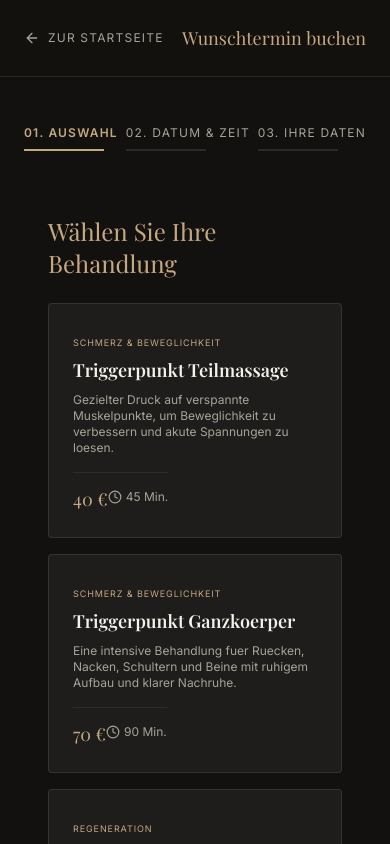
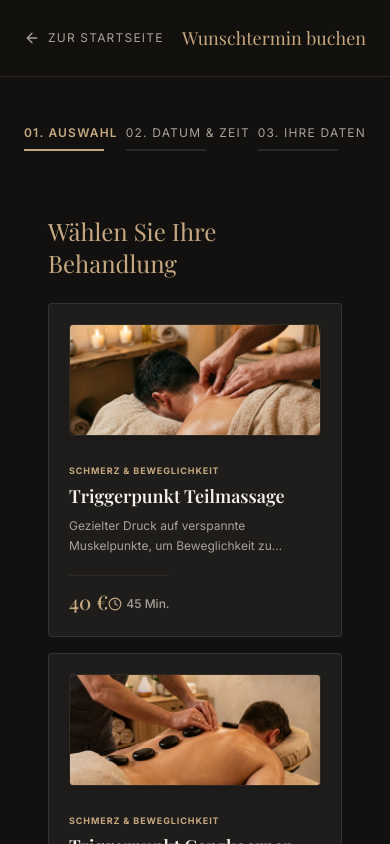
Before and after one commit to allanhamduws-alt/damir-massage, a Next.js app: page /booking in a window 390 px wide. Shown: the top 844 px of the page. Built offline with nearby package versions, Linux system fonts and the light colour scheme; a web font is replaced by a local one.

Commit message:
feat: integrate beautiful, responsive service image cards inside the booking page selection flow

```diff
--- a/src/app/booking/page.tsx
+++ b/src/app/booking/page.tsx
@@ -33,6 +33,25 @@ export default function BookingPage(props: { searchParams: Promise<{ service?: s
   const [submitting, setSubmitting] = useState(false);
   const [submitError, setSubmitError] = useState("");
   const [createdBooking, setCreatedBooking] = useState<any>(null);
+
+  const getServiceImage = (id: string) => {
+    switch (id) {
+      case "triggerpunkt-45":
+        return "/images/service_trigger_teil.png";
+      case "triggerpunkt-90":
+        return "/images/service_trigger_ganz.png";
+      case "schroepfen-45":
+        return "/images/service_schroepfen.png";
+      case "entspannung-45":
+        return "/images/service_entspannung.png";
+      case "gutschein-60":
+        return "/images/service_gutschein.png";
+      case "schwangerschaft":
+        return "/images/service_schwangerschaft.png";
+      default:
+        return "/images/tools.png";
+    }
+  };
 
   // Fetch active services
   useEffect(() => {
@@ -225,21 +244,35 @@ export default function BookingPage(props: { searchParams: Promise<{ service?: s
                         setSelectedService(service);
                         setStep(2);
                       }}
-                      className={`p-6 text-left rounded-sm border transition-all duration-200 flex flex-col sm:flex-row justify-between sm:items-center gap-4 ${
+                      className={`text-left rounded-sm border transition-all duration-200 overflow-hidden flex flex-col md:flex-row gap-5 p-5 ${
                         selectedService?.id === service.id
                           ? "border-[#C5A880] bg-[#C5A880]/5"
                           : "border-white/10 hover:border-[#C5A880]/40 bg-white/5 hover:bg-white/[0.07]"
                       }`}
                     >
-                      <div>
-                        <span className="text-[9px] uppercase tracking-widest text-[#C5A880]">{service.category}</span>
-                        <h3 className="font-serif text-lg font-semibold text-[#F4F1EA] mt-1">{service.name}</h3>
-                        <p className="text-[#A8A398] text-xs sm:text-sm mt-2 max-w-xl">{service.description}</p>
+                      {/* Image Thumbnail */}
+                      <div className="w-full md:w-36 h-28 md:h-24 overflow-hidden rounded-sm border border-[#C5A880]/10 shrink-0 relative shadow-md">
+                        <img
+                          src={getServiceImage(service.id)}
+                          alt={service.name}
+                          className="w-full h-full object-cover"
+                        />
                       </div>
-                      <div className="flex sm:flex-col items-start sm:items-end justify-between border-t sm:border-t-0 border-[#C5A880]/10 pt-3 sm:pt-0">
-                        <span className="font-serif text-lg text-[#C5A880]">{service.priceEuro} €</span>
-                        <span className="text-xs text-[#A8A398] flex items-center gap-1 mt-1">
-                          <Clock className="w-3.5 h-3.5" /> {service.durationMinutes} Min.
+
+                      {/* Content details */}
+                      <div className="flex-1 flex flex-col justify-between">
+                        <div>
+                          <span className="text-[9px] uppercase tracking-widest text-[#C5A880] font-bold">{service.category}</span>
+                          <h3 className="font-serif text-lg font-semibold text-[#F4F1EA] mt-0.5">{service.name}</h3>
+                          <p className="text-[#A8A398] text-xs sm:text-sm mt-1.5 leading-relaxed line-clamp-2 md:line-clamp-none">{service.description}</p>
+                        </div>
+                      </div>
+
+                      {/* Price & Duration */}
+                      <div className="flex md:flex-col items-center md:items-end justify-between md:justify-center border-t md:border-t-0 border-[#C5A880]/10 pt-3 md:pt-0 shrink-0 md:pl-4">
+                        <span className="font-serif text-xl font-medium text-[#C5A880]">{service.priceEuro} €</span>
+                        <span className="text-xs text-[#A8A398] flex items-center gap-1 mt-1 font-medium">
+                          <Clock className="w-3.5 h-3.5 text-[#C5A880]" /> {service.durationMinutes} Min.
                         </span>
                       </div>
                     </button>
```
